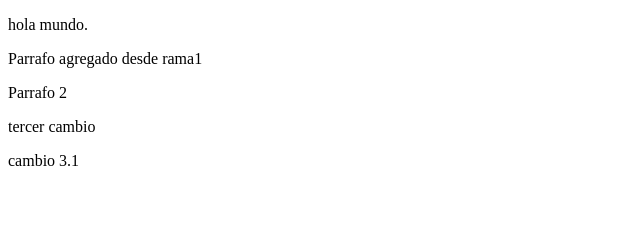
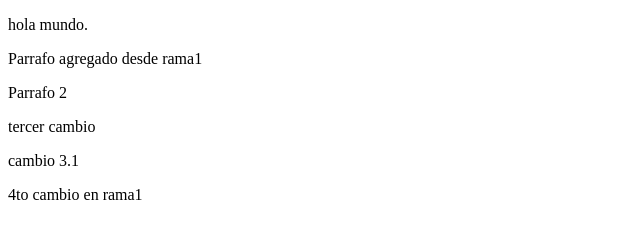
Before and after one commit to LaLooLR/TP-N-2--2025, a plain HTML site: page fusion sin conflicto/archivo.html in a window 1280 px wide. Shown: the whole page, without its empty margins (0-640 px from the left). Drawn offline with Linux system fonts and the light colour scheme.

Commit message:
4to cambio desde rama1

```diff
--- a/fusion sin conflicto/archivo.html
+++ b/fusion sin conflicto/archivo.html
@@ -11,6 +11,7 @@
         <p>Parrafo 2</p>
         <p>tercer cambio</p>
         <p>cambio 3.1</p>
+        <p>4to cambio en rama1</p>
     </body>
     <script>
         const texto = document.getElementById("texto")
```
